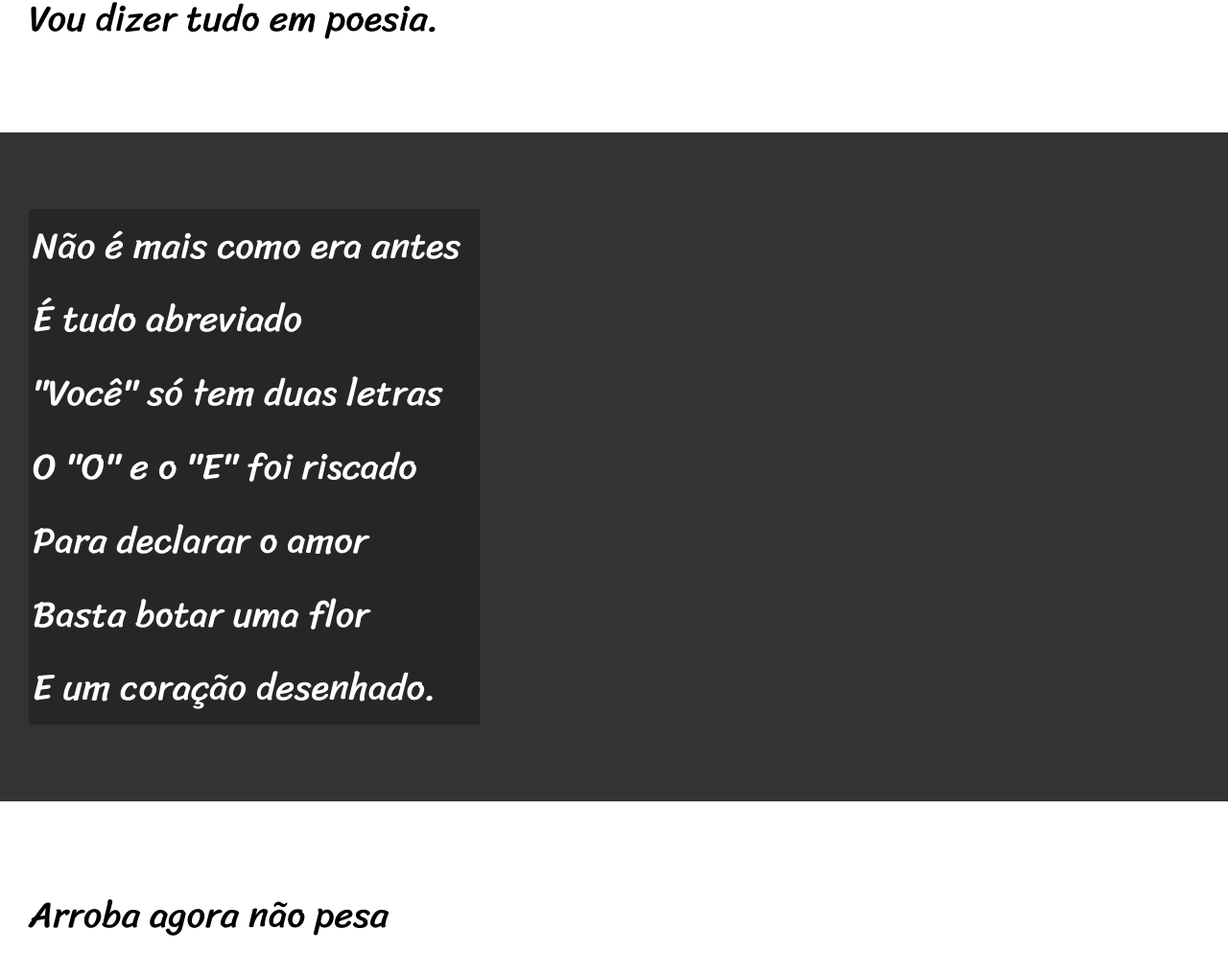
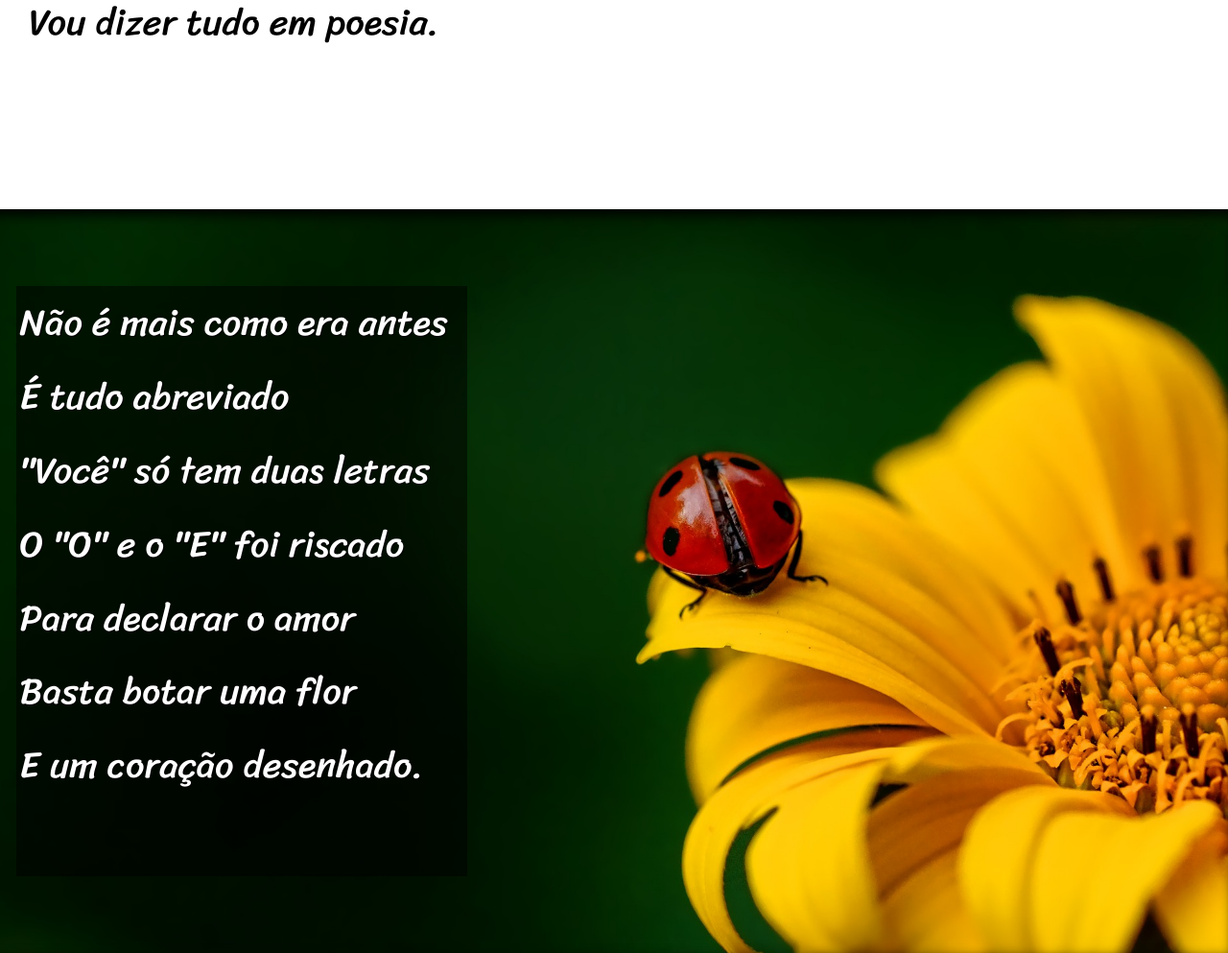
Before and after one commit to Tururudev/HTML-CSS, a plain HTML site: page Desafios/Desafio 012/Cordel.html in a window 1280 px wide. Shown: the part 820-1813 px from the top of the page at 96% size. Drawn offline with Linux system fonts and the light colour scheme.

Commit message:
Finalizado

```diff
--- a/Desafios/Desafio 012/Cordel.html
+++ b/Desafios/Desafio 012/Cordel.html
@@ -26,7 +26,7 @@
     </section>
 
 
-    <section class="imagem">
+    <section class="imagem" id="img01">
         <p>
             Não é mais como era antes <br>
             É tudo abreviado <br>
@@ -65,7 +65,7 @@
 
 
 
-    <section class="imagem">
+    <section class="imagem" id="img02">
         <p>
             Tenho saudade das cartas <br>
             Escritas com a própria mão <br>
@@ -97,7 +97,7 @@
             Dois pontos são dois joelhos <br>
             Seus lábios são aparelhos <br>
             Deixe que Deus interprete. <br>
-            Felizmente, pra orar.
+            Felizmente, pra orar
         </p>
 
     </section>
--- a/Desafios/Desafio 012/Estilo/style.css
+++ b/Desafios/Desafio 012/Estilo/style.css
@@ -37,6 +37,7 @@ header h1 {
 
 header  p {
     padding-bottom: 50px;
+    font-size: 1.5vw;
 }
 
 header a, footer a {
@@ -57,6 +58,9 @@ section {
     font-family: var(--font3);
     font-size: 3vw;
 }
+section p {
+    padding-bottom: 2em;
+}
 
 section.normal {
     background-color: white;
@@ -64,15 +68,35 @@ section.normal {
 }
 
 section.imagem > p {
-    background-color: rgba(0, 0, 0, 0.253);
+    background-color: rgba(0, 0, 0, 0.514);
     padding-left: 4px;
     padding-right: 20px;
+    margin-left: 15px;
     display: inline-block;
+    text-shadow: 1px 1px 0px black;
 }
 
 section.imagem {
     background-color: rgb(51, 51, 51);
     color: white;
+    margin-left: -28.5px;
+    box-shadow: inset 6px 6px 13px 0px black;
+    background-attachment: fixed;
+
+}
+
+section#img01 {
+    background-image: url(../imagens/background001.jpg);
+    background-position: right center;
+    background-repeat: no-repeat;
+    background-size: cover;
+}
+
+section#img02 {
+    background-image: url(../imagens/background002.jpg);
+    background-position: right center;
+    background-repeat: no-repeat;
+    background-size: cover;
 }
 
 
```
